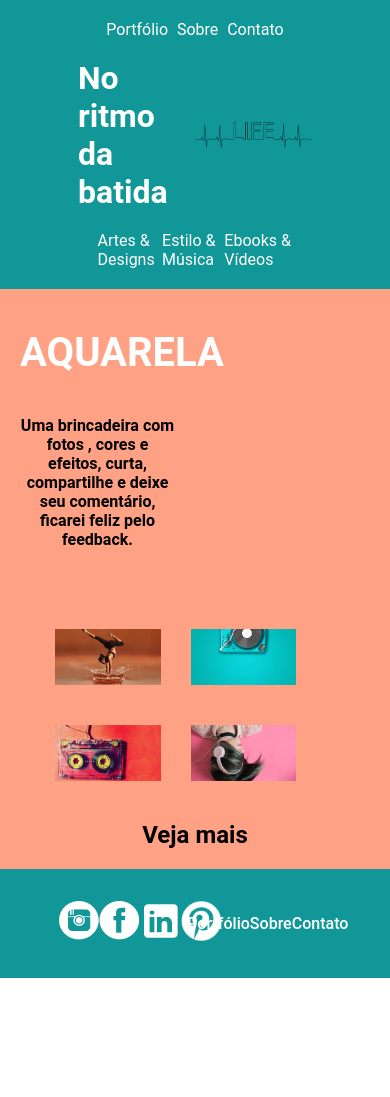
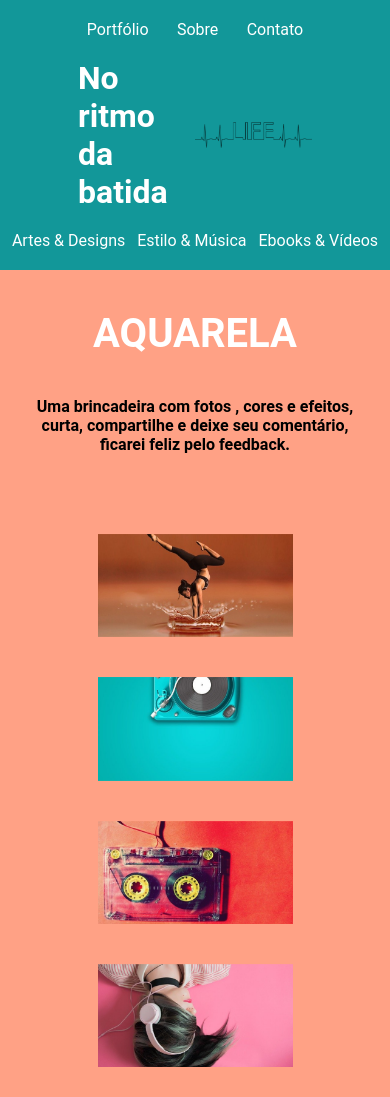
Before and after one commit to kiosalvatore/desafiopagweb, a plain HTML site: page index.html in a window 390 px wide. Shown: the top 1097 px of the page. Before the commit the page ends 978 px from the top, so only its background shows below. Drawn offline with Linux system fonts and the light colour scheme.

Commit message:
commit responsive quest 2 mobile e tablet

```diff
--- a/style.css
+++ b/style.css
@@ -70,13 +70,13 @@ main section {
 }
 
 .text  {
-    width: 50%;
+    width: 100%;
     padding: 20px;
     margin-bottom: 20px;
 
     display: flex;
     flex-direction: column;
-    align-items: start;
+    align-items: center;
 
 
 }
@@ -94,7 +94,7 @@ main section {
 }
 
 section .imgContainer {
-    width: 90%;
+    width: 100%;
     display: flex;
     align-items: center;
     justify-content: center;
@@ -103,7 +103,7 @@ section .imgContainer {
 
   section .imgContainer img {
     margin: 20px 15px;
-    width: 30%;
+    width: 40%;
   }
 
   main section a {
@@ -125,7 +125,7 @@ footer {
 
 footer #footimg  {
 
-    width: 90%;
+    width: 100%;
     height: 13vh;
 
     display: flex;
@@ -203,3 +203,40 @@ nav.socialmedia a:hover {
         width: 99%;
     }
 }
+
+@media only screen and (min-width: 321px) and (max-width:1024px) {
+    header nav{
+        width: 70%;
+    }
+
+    .produto {
+        width: 100%;
+    }
+
+    section .imgContainer{
+        width: 100%;
+        }
+
+    section .imgContainer img {
+        margin: 20px 15px;
+        width: 50%;
+    }
+
+    .text {
+    width: 100%;
+    padding: 20px;
+    margin-bottom: 20px;
+    display: flex;
+    flex-direction: column;
+    align-items: center;
+    }
+
+    footer #footimg {
+        width: 100%;
+        height: 13vh;
+        display: flex;
+        align-items: center;
+        justify-content: space-evenly;
+    }
+
+    }
```
